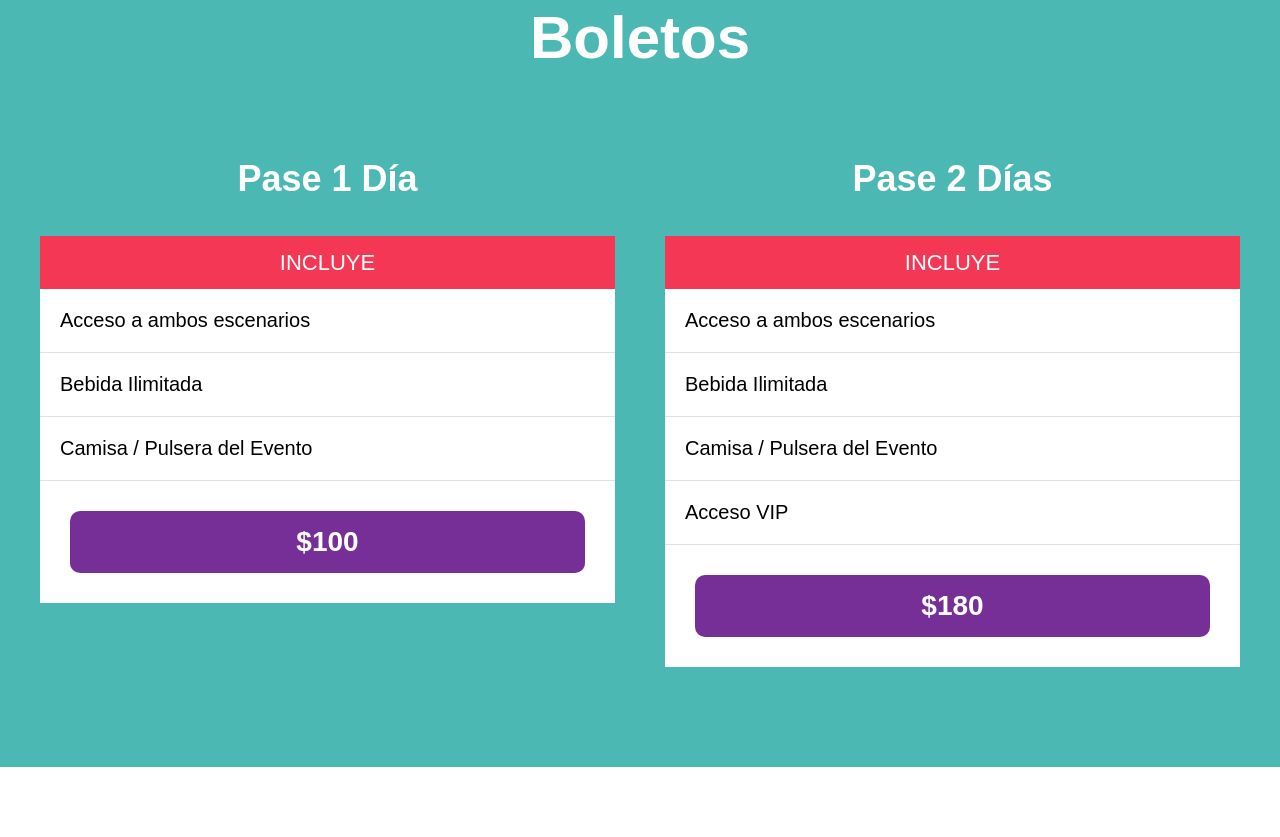
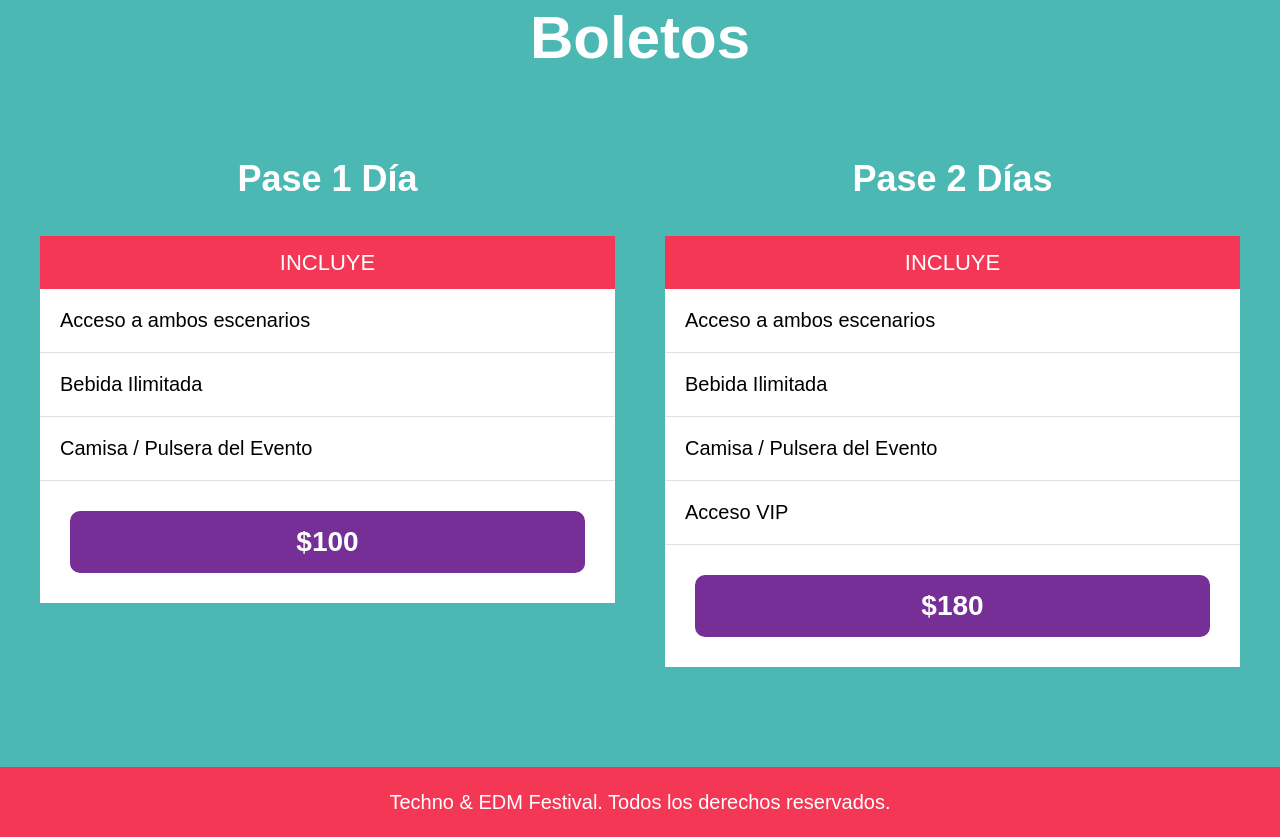
Before and after one commit to keincarrillo/festivalMusica, a website: page index.html in a window 1280 px wide. Shown: the part 2990-3827 px from the top of the page. Before the commit the page ends 3757 px from the top, so only its background shows below. Drawn offline with Linux system fonts and the light colour scheme.

Commit message:
styles: for footer

```diff
--- a/index.html
+++ b/index.html
@@ -153,5 +153,8 @@
         </div>
       </section>
     </main>
+    <footer>
+      <p>Techno & EDM Festival. Todos los derechos reservados.</p>
+    </footer>
   </body>
 </html>
--- /dev/null
+++ b/sass/layout/_footer.scss
@@ -0,0 +1,10 @@
+@use '../abstracts/var' as v;
+
+footer {
+    background-color: v.$pink;
+    padding: 2rem 0;
+    p {
+        color: v.$white;
+        text-align: center;
+    }
+}
--- a/sass/main.scss
+++ b/sass/main.scss
@@ -6,3 +6,4 @@
 @use './layout/festival';
 @use './layout/lineup';
 @use './layout/tickets';
+@use './layout/footer';
```
Also changed, not shown: css/styles.css, 1 other file.
